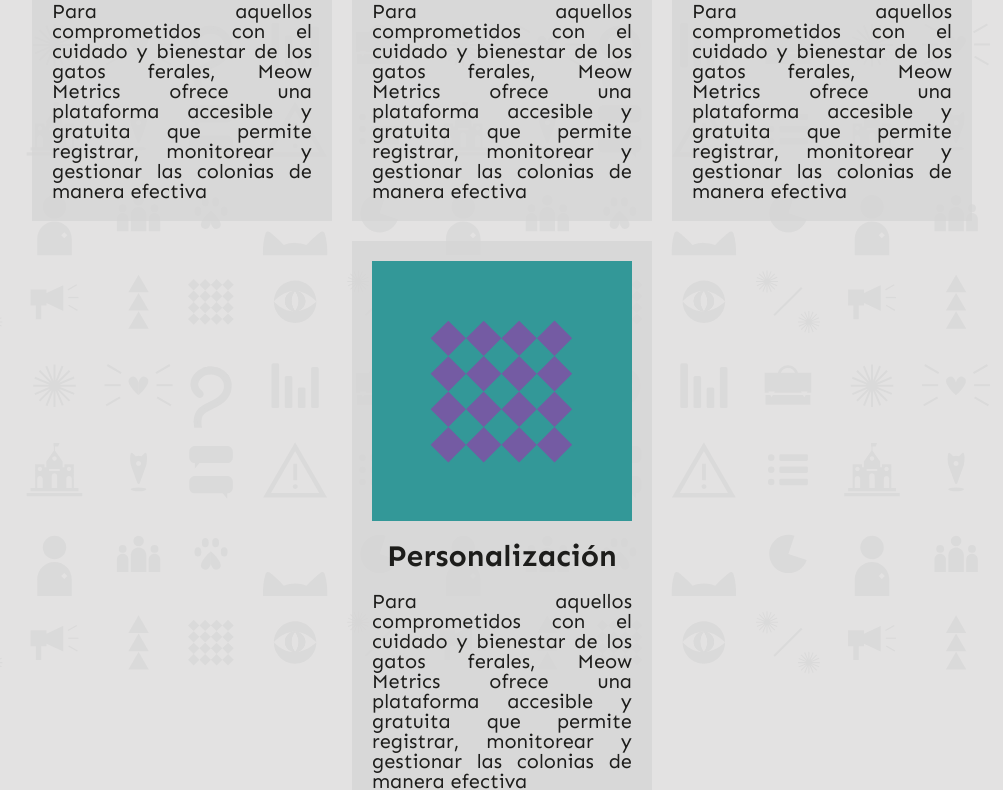
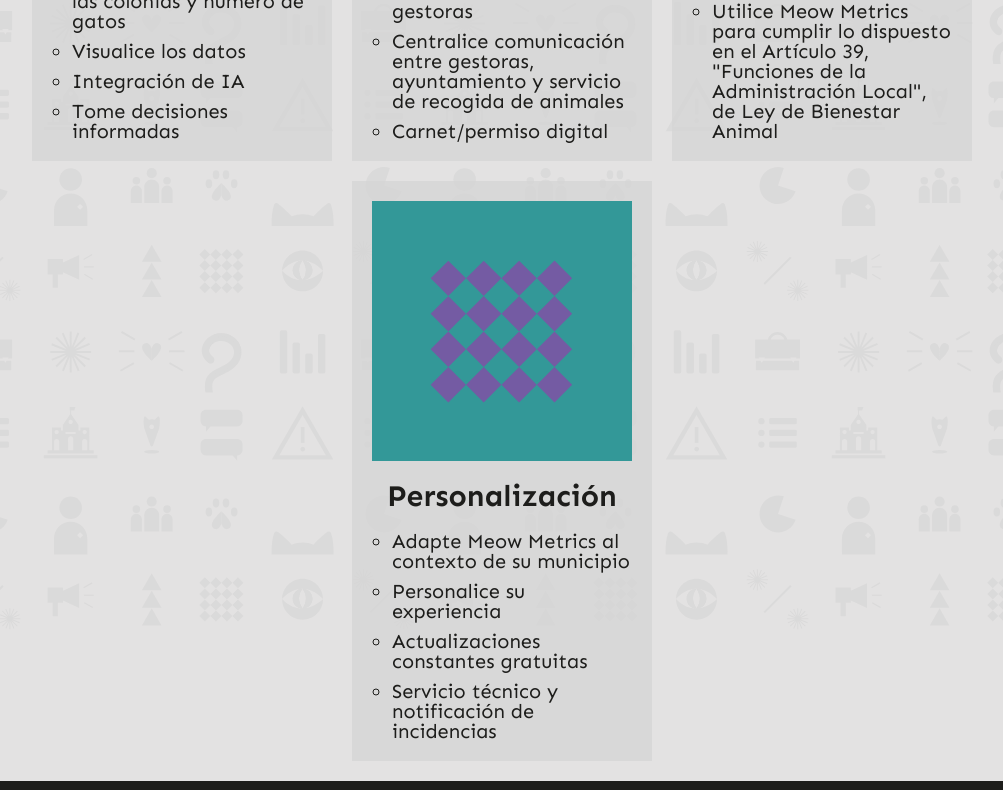
Before and after one commit to zoometrics/zoometrics-landing, a plain HTML site: page city-hall/index.html in a window 1280 px wide. Shown: the part 719-1509 px from the top of the page, without its empty margins (138-1141 px from the left). Drawn offline with Linux system fonts and the light colour scheme.

Commit message:
city hall cards done

```diff
--- a/city-hall/index.html
+++ b/city-hall/index.html
@@ -72,38 +72,39 @@
                 <div class="city-hall-card">
                     <img class="city-hall-img" src="../images/svg/localizacion.svg" alt="icono localizacion">
                     <h3 class="city-hall-title sen-bold">Censo de colonias y gatos del municipio</h3>
-                    <p class="city-hall-text sen-normal">
-                        Para aquellos comprometidos con el cuidado y bienestar de los gatos ferales, Meow Metrics
-                        ofrece una plataforma accesible y gratuita que permite registrar, monitorear y gestionar las
-                        colonias de manera efectiva
-                    </p>
+                    <ul class="city-hall__card-list sen-normal">
+                        <li>Tenga localizadas todas las colonias y número de gatos</li>
+                        <li>Visualice los datos</li>
+                        <li>Integración de IA</li>
+                        <li>Tome decisiones informadas</li>
+                    </ul>
                 </div>
                 <div class="city-hall-card">
                     <img class="city-hall-img" src="../images/svg/comunicacion.svg" alt="icono comunicacion">
                     <h3 class="city-hall-title sen-bold">Comunicación con gestoras</h3>
-                    <p class="city-hall-text sen-normal">
-                        Para aquellos comprometidos con el cuidado y bienestar de los gatos ferales, Meow Metrics
-                        ofrece una plataforma accesible y gratuita que permite registrar, monitorear y gestionar las
-                        colonias de manera efectiva
-                    </p>
+                    <ul class="city-hall__card-list sen-normal">
+                        <li>Lance avisos a las gestoras</li>
+                        <li>Reciba avisos de las gestoras</li>
+                        <li>Centralice comunicación entre gestoras, ayuntamiento y servicio de recogida de animales</li>
+                        <li>Carnet/permiso digital</li>
+                    </ul>
                 </div>
                 <div class="city-hall-card">
                     <img class="city-hall-img" src="../images/svg/listatareas.svg" alt="icono tareas">
                     <h3 class="city-hall-title sen-bold">Cumplimiento de la Ley 7/2023 de Bienestar Animal</h3>
-                    <p class="city-hall-text sen-normal">
-                        Para aquellos comprometidos con el cuidado y bienestar de los gatos ferales, Meow Metrics
-                        ofrece una plataforma accesible y gratuita que permite registrar, monitorear y gestionar las
-                        colonias de manera efectiva
-                    </p>
+                    <ul class="city-hall__card-list sen-normal">
+                        <li>Utilice Meow Metrics para cumplir lo dispuesto en el Artículo 39, "Funciones de la Administración Local", de Ley de Bienestar Animal</li>
+                    </ul>
                 </div>
                 <div class="city-hall-card">
                     <img class="city-hall-img" src="../images/svg/colonia.svg" alt="icono colonia">
                     <h3 class="city-hall-title sen-bold">Personalización</h3>
-                    <p class="city-hall-text sen-normal">
-                        Para aquellos comprometidos con el cuidado y bienestar de los gatos ferales, Meow Metrics
-                        ofrece una plataforma accesible y gratuita que permite registrar, monitorear y gestionar las
-                        colonias de manera efectiva
-                    </p>
+                    <ul class="city-hall__card-list sen-normal">
+                        <li>Adapte Meow Metrics al contexto de su municipio</li>
+                        <li>Personalice su experiencia</li>
+                        <li>Actualizaciones constantes gratuitas</li>
+                        <li>Servicio técnico y notificación de incidencias</li>
+                    </ul>
                 </div>
             </div>
         </section>
--- a/city-hall/stylesPart.css
+++ b/city-hall/stylesPart.css
@@ -20,7 +20,6 @@
 }
 
 .city-hall-header {
-    max-width: 50%;
     text-align: center;
     font-size: 20px;
 }
@@ -46,9 +45,13 @@
     align-self: stretch;
 }
 
-.city-hall-text {
+.city-hall__card-list {
     font-size: 20px;
-    text-align: justify;
+    list-style-type: circle;
+    padding-left: 20px;
+    display: flex;
+    flex-direction: column;
+    gap: 10px;
 }
 
 .city-hall-title {
@@ -91,7 +94,7 @@
         font-size: 25px;
     }
 
-    .city-hall-text {
+    .city-hall__card-list {
         font-size: 16px;
     }
 
```
